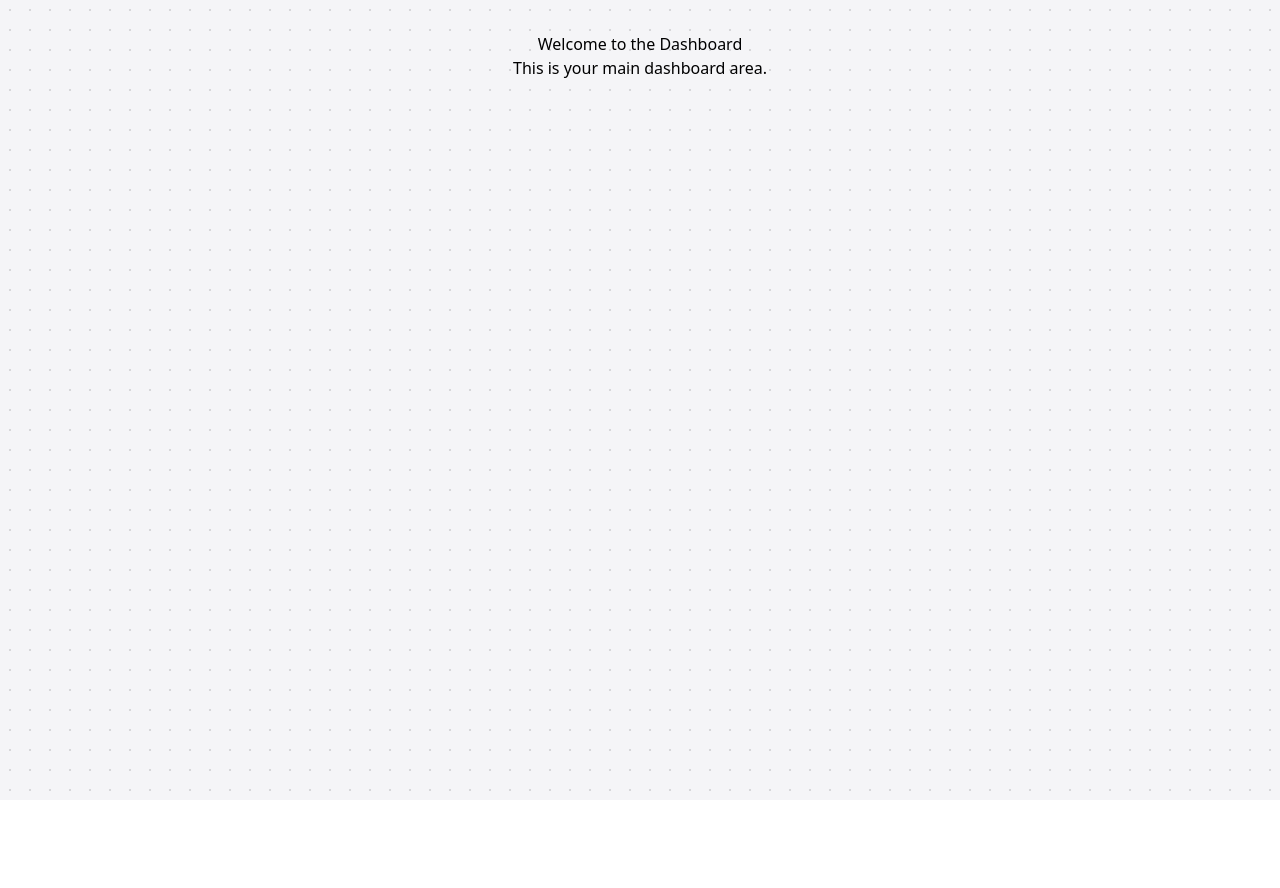
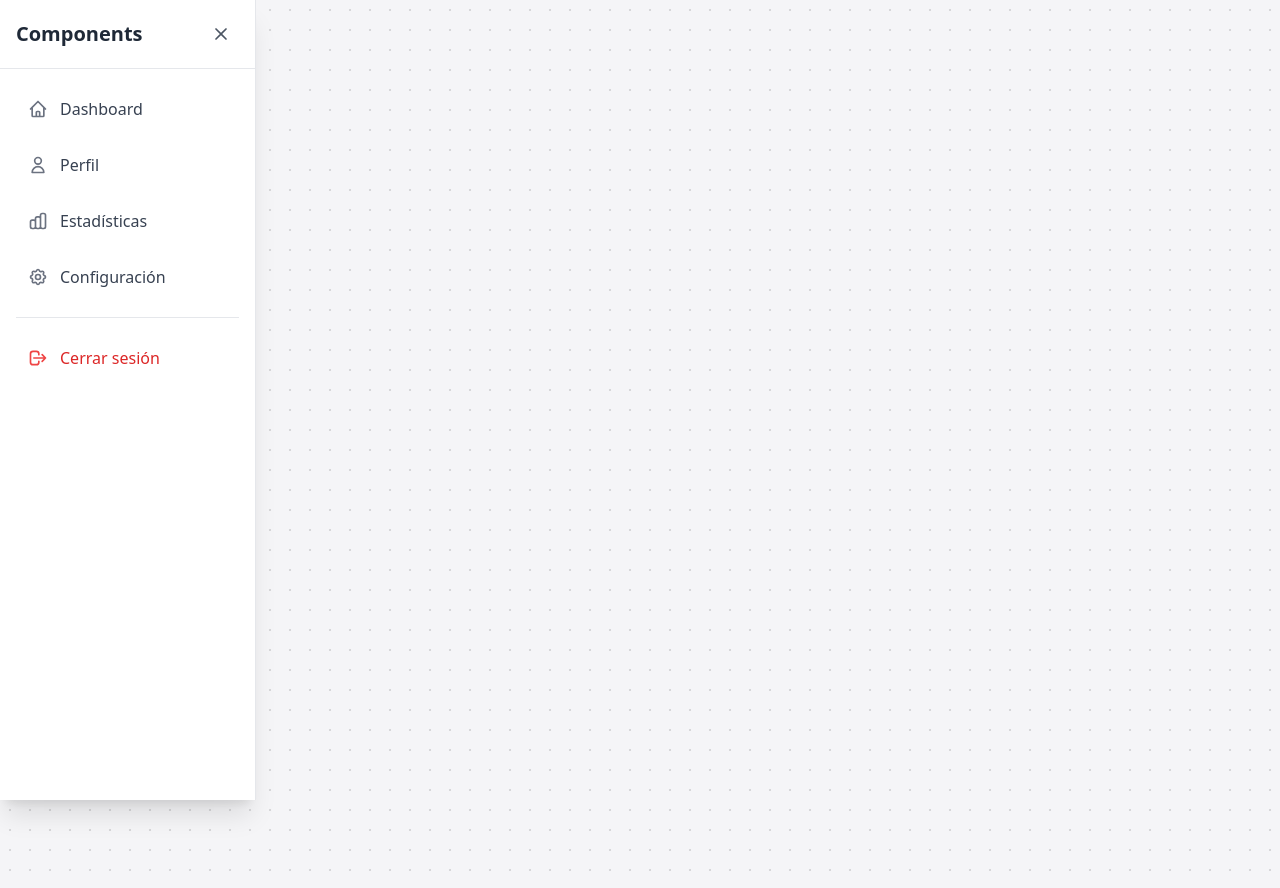
Before and after one commit to ComputacionWebProyecto/ProyectoWebFront, an Angular app in the folder front/: page /dashboard in a window 1280 px wide. Before the commit the page ends 800 px from the top, so only its background shows below. Built offline with nearby package versions, Linux system fonts and the light colour scheme.

Commit message:
fit: menu into dashboard

```diff
--- a/front/src/app/pages/dashboard/dashboard.html
+++ b/front/src/app/pages/dashboard/dashboard.html
@@ -1,4 +1,9 @@
 <div class="dashboard-container">
-  <h1>Welcome to the Dashboard</h1>
-  <p>This is your main dashboard area.</p>
+  <div class="w-full max-w-7xl">
+    <div class="flex justify-between items-center mb-6">
+      <app-dropdown-menu></app-dropdown-menu>
+    </div>
+
+    <!-- Resto del contenido del dashboard -->
+  </div>
 </div>
--- a/front/src/app/pages/dashboard/dashboard.ts
+++ b/front/src/app/pages/dashboard/dashboard.ts
@@ -1,8 +1,9 @@
 import { Component } from '@angular/core';
+import { DropdownMenuComponent } from "./drop-menu/drop-menu";
 
 @Component({
   selector: 'app-dashboard',
-  imports: [],
+  imports: [DropdownMenuComponent],
   templateUrl: './dashboard.html',
   styleUrls: ['./dashboard.css']
 })
--- a/front/src/app/pages/dashboard/drop-menu/drop-menu.css
+++ b/front/src/app/pages/dashboard/drop-menu/drop-menu.css
@@ -0,0 +1,9 @@
+/* sidebar-menu.component.css */
+@keyframes slideIn {
+  from {
+    transform: translateX(-100%);
+  }
+  to {
+    transform: translateX(0);
+  }
+}
--- /dev/null
+++ b/front/src/app/pages/dashboard/drop-menu/drop-menu.html
@@ -0,0 +1,105 @@
+<!-- sidebar-menu.component.html -->
+<div class="flex h-screen">
+  <!-- Sidebar -->
+  <aside
+    [class.translate-x-0]="isOpen"
+    [class.-translate-x-full]="!isOpen"
+    class="fixed left-0 top-0 h-full w-64 bg-white shadow-xl transition-transform duration-300 ease-in-out z-40 border-r border-gray-200">
+
+    <!-- Header del Sidebar -->
+    <div class="flex items-center justify-between p-4 border-b border-gray-200">
+      <h2 class="text-xl font-bold text-gray-800">Components</h2>
+      <button
+        (click)="toggleSidebar()"
+        class="p-2 rounded-lg hover:bg-gray-100 transition-colors">
+        <svg class="w-5 h-5 text-gray-600" fill="none" stroke="currentColor" viewBox="0 0 24 24">
+          <path stroke-linecap="round" stroke-linejoin="round" stroke-width="2" d="M6 18L18 6M6 6l12 12" />
+        </svg>
+      </button>
+    </div>
+
+    <!-- Items del menú -->
+    <nav class="flex-1 overflow-y-auto p-4">
+      <ul class="space-y-2">
+        <li>
+          <a
+            href="javascript:void(0)"
+            class="flex items-center p-3 rounded-lg hover:bg-gray-100 transition-colors group">
+            <svg class="w-5 h-5 text-gray-500 group-hover:text-blue-600" fill="none" stroke="currentColor" viewBox="0 0 24 24">
+              <path stroke-linecap="round" stroke-linejoin="round" stroke-width="2" d="M3 12l2-2m0 0l7-7 7 7M5 10v10a1 1 0 001 1h3m10-11l2 2m-2-2v10a1 1 0 01-1 1h-3m-6 0a1 1 0 001-1v-4a1 1 0 011-1h2a1 1 0 011 1v4a1 1 0 001 1m-6 0h6" />
+            </svg>
+            <span class="ml-3 text-gray-700 group-hover:text-blue-600 font-medium">Dashboard</span>
+          </a>
+        </li>
+
+        <li>
+          <a
+            href="javascript:void(0)"
+            class="flex items-center p-3 rounded-lg hover:bg-gray-100 transition-colors group">
+            <svg class="w-5 h-5 text-gray-500 group-hover:text-blue-600" fill="none" stroke="currentColor" viewBox="0 0 24 24">
+              <path stroke-linecap="round" stroke-linejoin="round" stroke-width="2" d="M16 7a4 4 0 11-8 0 4 4 0 018 0zM12 14a7 7 0 00-7 7h14a7 7 0 00-7-7z" />
+            </svg>
+            <span class="ml-3 text-gray-700 group-hover:text-blue-600 font-medium">Perfil</span>
+          </a>
+        </li>
+
+        <li>
+          <a
+            href="javascript:void(0)"
+            class="flex items-center p-3 rounded-lg hover:bg-gray-100 transition-colors group">
+            <svg class="w-5 h-5 text-gray-500 group-hover:text-blue-600" fill="none" stroke="currentColor" viewBox="0 0 24 24">
+              <path stroke-linecap="round" stroke-linejoin="round" stroke-width="2" d="M9 19v-6a2 2 0 00-2-2H5a2 2 0 00-2 2v6a2 2 0 002 2h2a2 2 0 002-2zm0 0V9a2 2 0 012-2h2a2 2 0 012 2v10m-6 0a2 2 0 002 2h2a2 2 0 002-2m0 0V5a2 2 0 012-2h2a2 2 0 012 2v14a2 2 0 01-2 2h-2a2 2 0 01-2-2z" />
+            </svg>
+            <span class="ml-3 text-gray-700 group-hover:text-blue-600 font-medium">Estadísticas</span>
+          </a>
+        </li>
+
+        <li>
+          <a
+            href="javascript:void(0)"
+            class="flex items-center p-3 rounded-lg hover:bg-gray-100 transition-colors group">
+            <svg class="w-5 h-5 text-gray-500 group-hover:text-blue-600" fill="none" stroke="currentColor" viewBox="0 0 24 24">
+              <path stroke-linecap="round" stroke-linejoin="round" stroke-width="2" d="M10.325 4.317c.426-1.756 2.924-1.756 3.35 0a1.724 1.724 0 002.573 1.066c1.543-.94 3.31.826 2.37 2.37a1.724 1.724 0 001.065 2.572c1.756.426 1.756 2.924 0 3.35a1.724 1.724 0 00-1.066 2.573c.94 1.543-.826 3.31-2.37 2.37a1.724 1.724 0 00-2.572 1.065c-.426 1.756-2.924 1.756-3.35 0a1.724 1.724 0 00-2.573-1.066c-1.543.94-3.31-.826-2.37-2.37a1.724 1.724 0 00-1.065-2.572c-1.756-.426-1.756-2.924 0-3.35a1.724 1.724 0 001.066-2.573c-.94-1.543.826-3.31 2.37-2.37.996.608 2.296.07 2.572-1.065z" />
+              <path stroke-linecap="round" stroke-linejoin="round" stroke-width="2" d="M15 12a3 3 0 11-6 0 3 3 0 016 0z" />
+            </svg>
+            <span class="ml-3 text-gray-700 group-hover:text-blue-600 font-medium">Configuración</span>
+          </a>
+        </li>
+      </ul>
+
+      <!-- Separador -->
+      <hr class="my-4 border-gray-200">
+
+      <!-- Cerrar sesión -->
+      <ul class="space-y-2">
+        <li>
+          <a
+            href="javascript:void(0)"
+            class="flex items-center p-3 rounded-lg hover:bg-red-50 transition-colors group">
+            <svg class="w-5 h-5 text-red-500 group-hover:text-red-600" fill="none" stroke="currentColor" viewBox="0 0 24 24">
+              <path stroke-linecap="round" stroke-linejoin="round" stroke-width="2" d="M17 16l4-4m0 0l-4-4m4 4H7m6 4v1a3 3 0 01-3 3H6a3 3 0 01-3-3V7a3 3 0 013-3h4a3 3 0 013 3v1" />
+            </svg>
+            <span class="ml-3 text-red-600 group-hover:text-red-700 font-medium">Cerrar sesión</span>
+          </a>
+        </li>
+      </ul>
+    </nav>
+  </aside>
+
+  <!-- Botón flotante para abrir el sidebar cuando está cerrado -->
+  <button
+    *ngIf="!isOpen"
+    (click)="toggleSidebar()"
+    class="fixed left-4 top-4 z-50 p-3 bg-blue-600 text-white rounded-lg shadow-lg hover:bg-blue-700 transition-all">
+    <svg class="w-6 h-6" fill="none" stroke="currentColor" viewBox="0 0 24 24">
+      <path stroke-linecap="round" stroke-linejoin="round" stroke-width="2" d="M4 6h16M4 12h16M4 18h16" />
+    </svg>
+  </button>
+
+  <!-- Overlay para cerrar el sidebar en mobile -->
+  <div
+    *ngIf="isOpen"
+    (click)="toggleSidebar()"
+    class="fixed inset-0 bg-black bg-opacity-50 z-30 lg:hidden">
+  </div>
+</div>
--- a/front/src/app/pages/dashboard/drop-menu/drop-menu.ts
+++ b/front/src/app/pages/dashboard/drop-menu/drop-menu.ts
@@ -9,18 +9,9 @@ import { CommonModule } from '@angular/common';
   styleUrls: ['./drop-menu.css']
 })
 export class DropdownMenuComponent {
-  isOpen = false;
+  isOpen = true; // Agregar esta propiedad
 
-  toggleDropdown() {
+  toggleSidebar() { // Agregar este método
     this.isOpen = !this.isOpen;
   }
-
-  closeDropdown() {
-    this.isOpen = false;
-  }
-
-  onOptionClick(option: string) {
-    console.log('Opción seleccionada:', option);
-    this.closeDropdown();
-  }
 }
```
